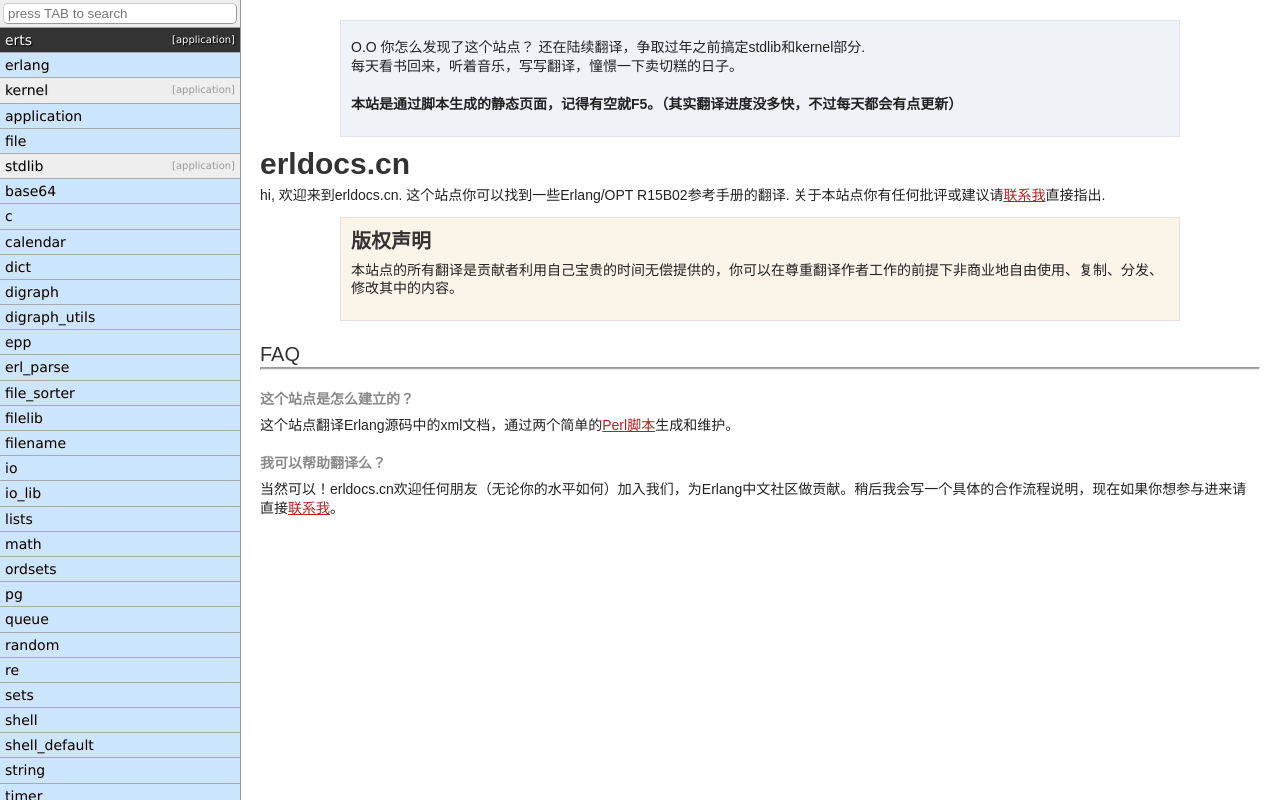
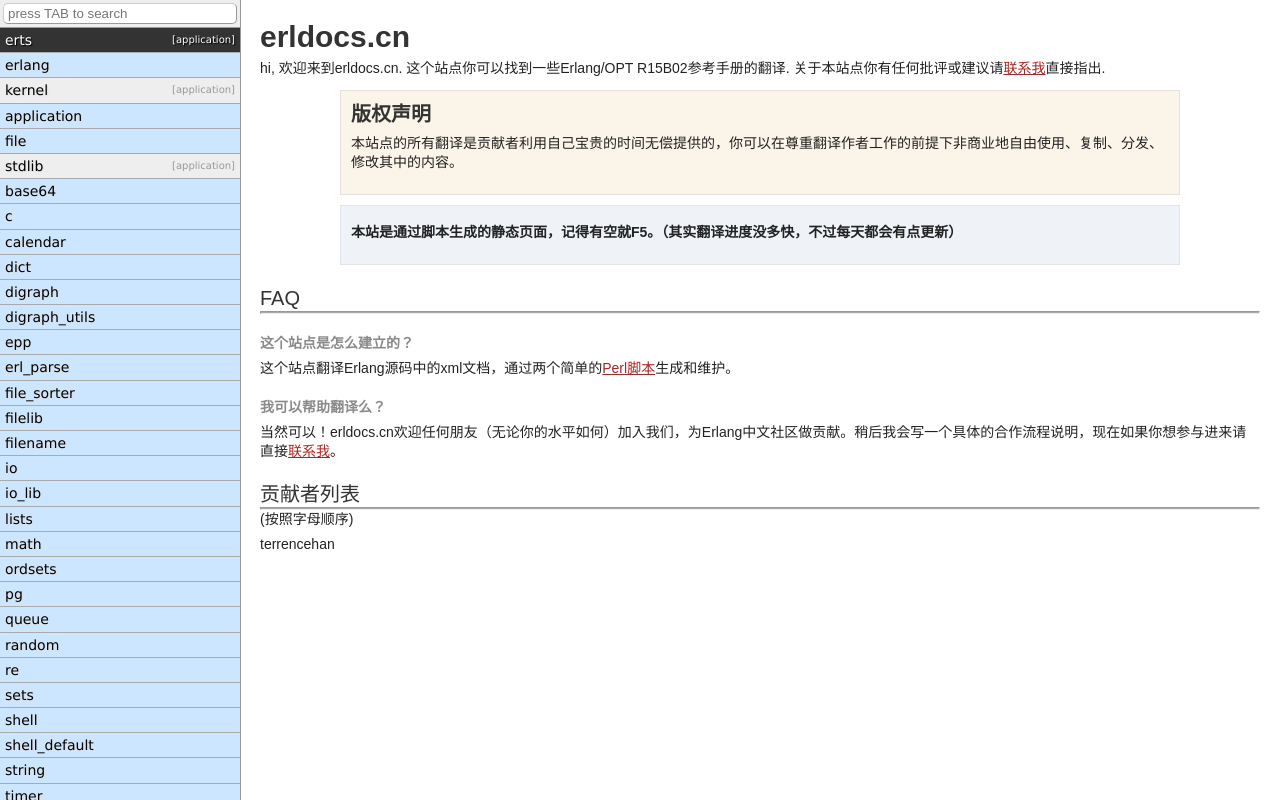
Before and after one commit to terrencehan/erldocs_cn, a plain HTML site: page index.html in a window 1280 px wide. Drawn offline with Linux system fonts and the light colour scheme.

Commit message:
add contributor list

```diff
--- a/index.html
+++ b/index.html
@@ -19,15 +19,6 @@
         <!--<div class='note'>-->
             <!--hello-->
         <!--</div>-->
-    <div class='note'>
-        <p>
-        O.O 你怎么发现了这个站点？ 还在陆续翻译，争取过年之前搞定stdlib和kernel部分.<br>
-        每天看书回来，听着音乐，写写翻译，憧憬一下卖切糕的日子。
-        <br>
-        <br>
-        <b>本站是通过脚本生成的静态页面，记得有空就F5。（其实翻译进度没多快，不过每天都会有点更新）</b>
-        </p>
-    </div>
     <p>
     <h1>erldocs.cn</h1>
     <p>
@@ -42,12 +33,23 @@
     本站点的所有翻译是贡献者利用自己宝贵的时间无偿提供的，你可以在尊重翻译作者工作的前提下非商业地自由使用、复制、分发、修改其中的内容。
     </p>
     </div>
+    <div class='note'>
+        <p>
+        <b>本站是通过脚本生成的静态页面，记得有空就F5。（其实翻译进度没多快，不过每天都会有点更新）</b>
+        </p>
+    </div>
     <h2>FAQ</h2>
     <hr/>
     <h3>这个站点是怎么建立的？</h3>
     <p>这个站点翻译Erlang源码中的xml文档，通过两个简单的<a href="http://github.com/terrencehan/erldocs_cn/tree/gh-pages/script">Perl脚本</a>生成和维护。</p>
     <h3>我可以帮助翻译么？</h3>
     <p>当然可以！erldocs.cn欢迎任何朋友（无论你的水平如何）加入我们，为Erlang中文社区做贡献。稍后我会写一个具体的合作流程说明，现在如果你想参与进来请直接<a href='mailto:hanliang1990@gmail.com'>联系我</a>。</p>
+    <h2>贡献者列表</h2>
+    <hr/>
+    (按照字母顺序)
+    <p>
+    terrencehan
+    </p>
     </div>
 
     <script type="text/javascript">
```
